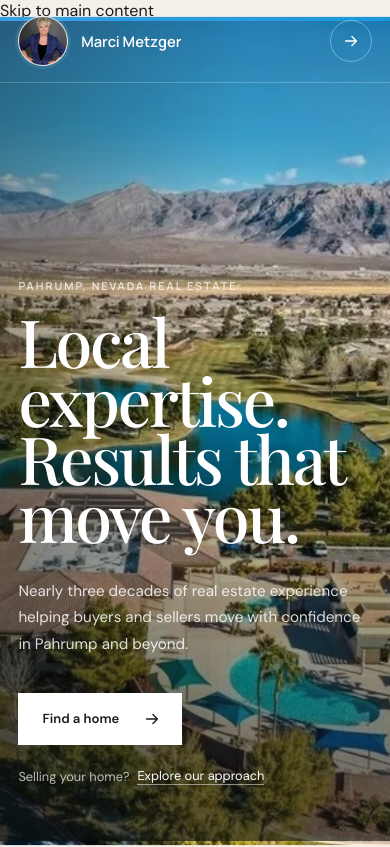
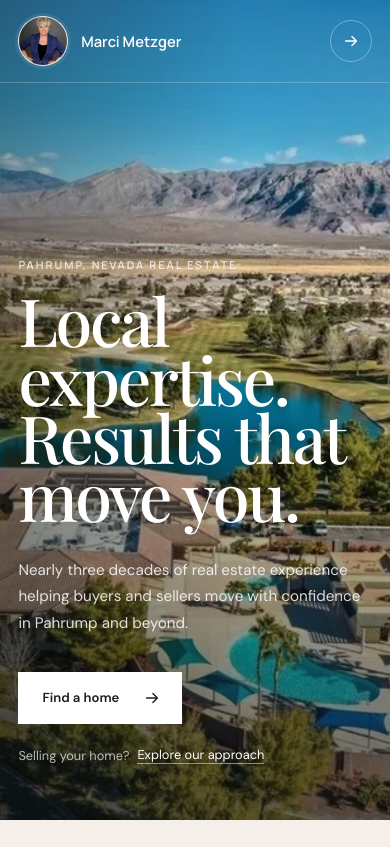
Before and after one commit to RaynGH/WebBuilderTest, a React (Vite) app: page / in a window 390 px wide. Shown: the top 847 px of the page. Built offline with nearby package versions, Linux system fonts and the light colour scheme; a web font is replaced by a local one.

Commit message:
Add final accessibility and responsive QA styles

```diff
--- a/src/index.css
+++ b/src/index.css
@@ -1311,3 +1311,104 @@ footer > p {
     transition: none !important;
   }
 }
+
+
+/* Final QA: accessibility, anchors, and touch behavior */
+#top,
+#homes,
+#sell,
+#about,
+#services,
+#contact,
+#life-in-pahrump {
+  scroll-margin-top: 96px;
+}
+
+.skip-link {
+  position: fixed;
+  z-index: 1000;
+  top: .75rem;
+  left: .75rem;
+  padding: .75rem 1rem;
+  background: var(--dark);
+  color: white;
+  transform: translateY(-180%);
+  transition: transform 180ms ease;
+}
+
+.skip-link:focus {
+  transform: translateY(0);
+}
+
+a:focus-visible,
+button:focus-visible,
+input:focus-visible,
+select:focus-visible,
+textarea:focus-visible {
+  outline: 2px solid #8b6f50;
+  outline-offset: 4px;
+}
+
+.contact-form input:focus-visible,
+.contact-form select:focus-visible,
+.contact-form textarea:focus-visible,
+.search-field select:focus-visible {
+  outline-offset: 3px;
+}
+
+.hero,
+.seller-section,
+.about-section,
+.services-section,
+.lifestyle-section,
+.pahrump-section,
+.contact-section {
+  overflow: clip;
+}
+
+@media (hover: hover) and (pointer: fine) {
+  .motion-card:hover {
+    transform: translateY(-6px);
+    box-shadow: 0 18px 40px rgba(28, 28, 26, .1);
+  }
+
+  .listing-card:hover .listing-image {
+    transform: scale(1.018);
+  }
+
+  .about-images:hover .portrait-image {
+    transform: scale(1.012);
+  }
+
+  .button:hover svg,
+  .nav-cta:hover svg,
+  .text-link:hover svg,
+  .listing-copy a:hover svg {
+    transform: translateX(4px);
+  }
+
+  .service-card:hover .service-icon {
+    transform: translateY(-3px);
+    background: rgba(255,255,255,.32);
+  }
+}
+
+@media (max-width: 760px) {
+  #top,
+  #homes,
+  #sell,
+  #about,
+  #services,
+  #contact,
+  #life-in-pahrump {
+    scroll-margin-top: 78px;
+  }
+
+  .topbar-scrolled .nav-cta {
+    border-color: rgba(28, 28, 26, .22);
+  }
+
+  .topbar-scrolled .brand-copy strong {
+    color: var(--ink);
+  }
+}
```
